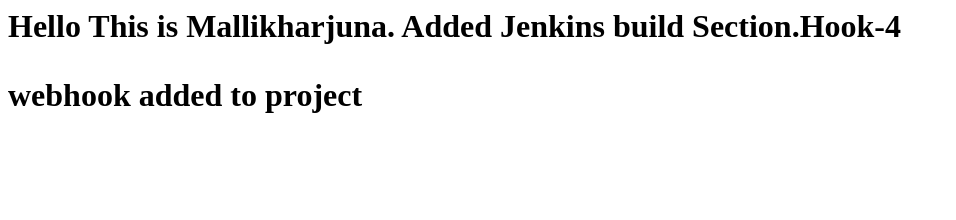
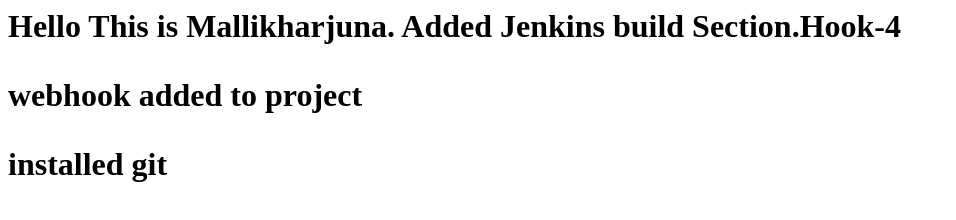
Before and after one commit to MallikarjunaRaoP/jenkins-demo, a plain HTML site: page index.html in a window 1280 px wide. Shown: the whole page, without its empty margins (0-956 px from the left). Drawn offline with Linux system fonts and the light colour scheme.

Commit message:
git install

```diff
--- a/index.html
+++ b/index.html
@@ -2,5 +2,6 @@
 <body>
 <h1>Hello This is Mallikharjuna. Added Jenkins build Section.Hook-4<h1>
   <p>webhook added to project</p>
+  <p>installed git</p>
 </body>
 </html>
```
